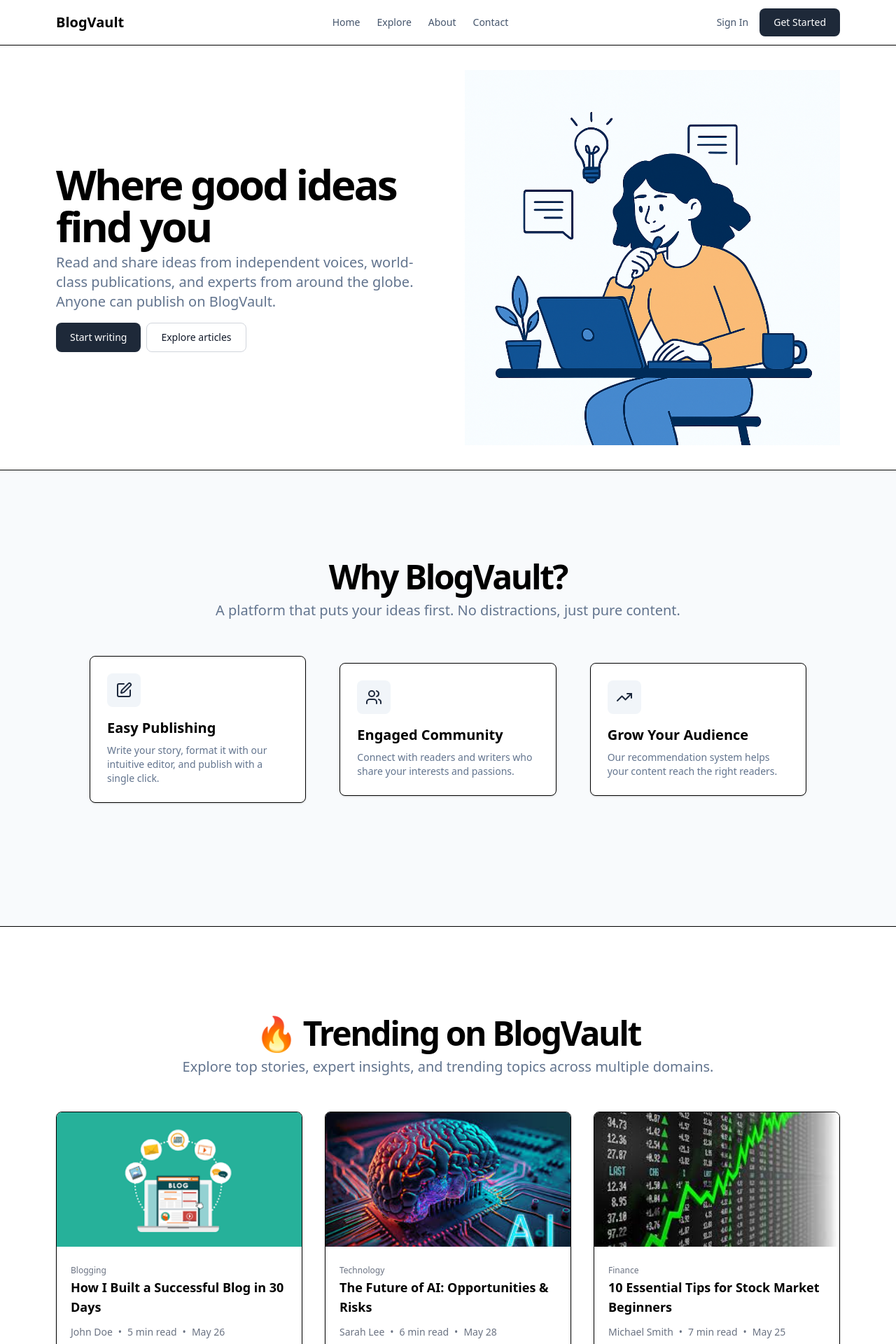
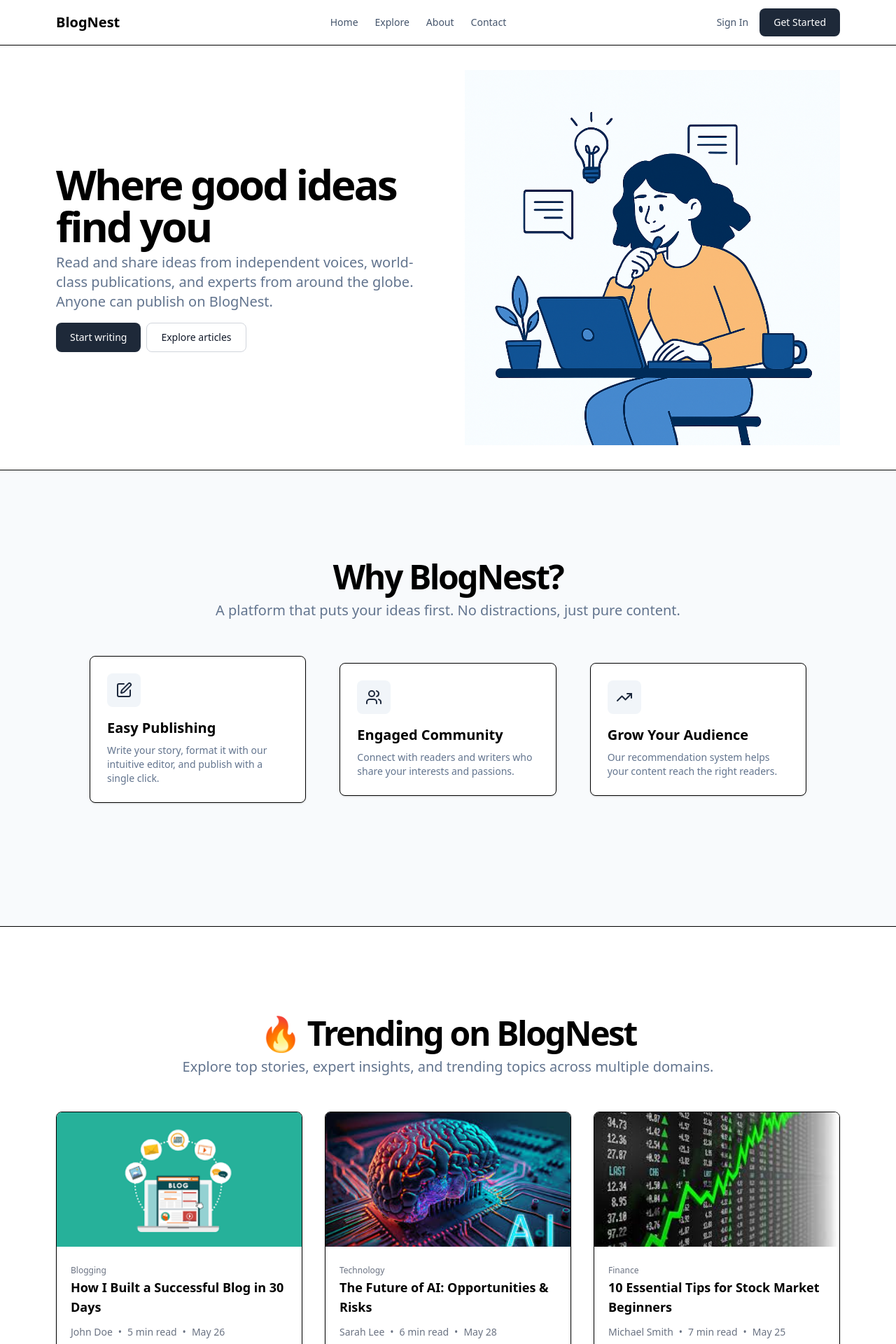
Before and after one commit to LakshayJ17/BlogNest, a React (Vite) app in the folder frontend/: page / in a window 1280 px wide. Shown: the top 1920 px of the page at 70% size. Built offline with nearby package versions, Linux system fonts and the light colour scheme.

Commit message:
Updated fe

```diff
--- a/frontend/index.html
+++ b/frontend/index.html
@@ -2,10 +2,8 @@
 <html lang="en">
   <head>
     <meta charset="UTF-8" />
-    <link rel="icon" type="image/svg+xml" href="/vite.svg" />
     <meta name="viewport" content="width=device-width, initial-scale=1, maximum-scale=1">
-
-    <title>Vite + React + TS</title>
+    <title>BlogNest- Your reading partner</title>
   </head>
   <body>
     <div id="root"></div>
--- a/frontend/src/components/Appbar.tsx
+++ b/frontend/src/components/Appbar.tsx
@@ -6,7 +6,7 @@ export const Appbar = () => {
 
     return <div className="w-full border-b flex justify-between items-center px-5 sm:px-10 py-4 ">
         <Link to={"/"}>
-            <div className="flex flex-col justify-center text-xl cursor-pointer ">BlogVault</div>
+            <div className="flex flex-col justify-center text-xl cursor-pointer ">BlogNest</div>
         </Link>
 
         <div>
--- a/frontend/src/components/Auth.tsx
+++ b/frontend/src/components/Auth.tsx
@@ -41,8 +41,8 @@ export const Auth = ({ type }: { type: "signup" | "signin" }) => {
         <div className="h-screen flex justify-center flex-col">
             <div className="flex justify-center">
                 <div>
-                    <div className="px-10">
-                        <div className="text-3xl sm:text-5xl font-bold">
+                    <div className="px-8">
+                        <div className="text-center text-3xl sm:text-5xl font-bold">
                             {type === "signup" ? "Create an account" : "Welcome back  "}
                         </div>
                         <div className="text-slate-600 text-center">
@@ -55,7 +55,6 @@ export const Auth = ({ type }: { type: "signup" | "signin" }) => {
 
                     <div className="py-5 space-y-5">
                         {type === "signup" ? <LabeledInput label="Name" placeholder="Enter your name" onChange={(e) => {
-                            // When the input changes, update the state with the new value
                             setPostInputs({
                                 ...postInputs,
                                 name: e.target.value
@@ -64,14 +63,12 @@ export const Auth = ({ type }: { type: "signup" | "signin" }) => {
                         }} /> : null}
 
                         <LabeledInput label="Email" placeholder="Enter your email" onChange={(e) => {
-                            // When the input changes, update the state with the new value
                             setPostInputs({
                                 ...postInputs,
                                 email: e.target.value
                             })
                         }} />
                         <LabeledInput label="Password" type={"password"} placeholder="Enter password" onChange={(e) => {
-                            // When the input changes, update the state with the new value
                             setPostInputs({
                                 ...postInputs,
                                 password: e.target.value
@@ -103,7 +100,7 @@ interface LabeledInputType {
 
 function LabeledInput({ label, placeholder, onChange, type }: LabeledInputType) {
     return <div>
-        <label className="block mb-2 text-sm font-semibold text-black ">{label}</label>
+        <label className="block mb-2 text-sm font-semibold text-black">{label}</label>
         <input
             onChange={onChange}
             type={type || "text"}
--- a/frontend/src/pages/Home.tsx
+++ b/frontend/src/pages/Home.tsx
@@ -20,7 +20,7 @@ export default function Home() {
     <div className="flex flex-col min-h-screen">
       <header className="sticky top-0 z-50 w-full border-b bg-white">
         <div className="container mx-auto max-w-6xl px-4 flex h-16 items-center justify-between">
-          <div className="text-xl font-bold">BlogVault</div>
+          <div className="text-xl font-bold">BlogNest</div>
 
           <nav className="hidden md:flex items-center gap-6">
             <Link to="#" className="text-sm font-medium text-slate-600 hover:text-slate-900">
@@ -62,7 +62,7 @@ export default function Home() {
                   </h1>
                   <p className="max-w-[600px] text-slate-500 md:text-xl">
                     Read and share ideas from independent voices, world-class publications, and experts from around the
-                    globe. Anyone can publish on BlogVault.
+                    globe. Anyone can publish on BlogNest.
                   </p>
                 </div>
                 <div className="flex flex-col gap-2 min-[400px]:flex-row">
@@ -95,7 +95,7 @@ export default function Home() {
           <div className="container mx-auto max-w-6xl px-4">
             <div className="flex flex-col items-center justify-center space-y-4 text-center">
               <div className="space-y-2">
-                <h2 className="text-3xl font-bold tracking-tighter sm:text-5xl">Why BlogVault?</h2>
+                <h2 className="text-3xl font-bold tracking-tighter sm:text-5xl">Why BlogNest?</h2>
                 <p className="max-w-[900px] text-slate-500 md:text-xl/relaxed lg:text-base/relaxed xl:text-xl/relaxed">
                   A platform that puts your ideas first. No distractions, just pure content.
                 </p>
@@ -143,7 +143,7 @@ export default function Home() {
           <div className="container mx-auto max-w-6xl px-4">
             <div className="flex flex-col items-center justify-center space-y-4 text-center">
               <div className="space-y-2">
-                <h2 className="text-3xl font-bold tracking-tighter sm:text-5xl">Trending on BlogVault</h2>
+                <h2 className="text-3xl font-bold tracking-tighter sm:text-5xl">Trending on BlogNest</h2>
                 <p className="max-w-[900px] text-slate-500 md:text-xl/relaxed lg:text-base/relaxed xl:text-xl/relaxed">
                   Discover stories, thinking, and expertise from writers on any topic.
                 </p>
@@ -191,7 +191,7 @@ export default function Home() {
   <div className="container mx-auto max-w-6xl px-4">
     <div className="flex flex-col items-center justify-center space-y-4 text-center">
       <div className="space-y-2">
-        <h2 className="text-3xl font-bold tracking-tighter sm:text-5xl">🔥 Trending on BlogVault</h2>
+        <h2 className="text-3xl font-bold tracking-tighter sm:text-5xl">🔥 Trending on BlogNest</h2>
         <p className="max-w-[900px] text-slate-500 md:text-xl/relaxed">
           Explore top stories, expert insights, and trending topics across multiple domains.
         </p>
@@ -261,7 +261,7 @@ export default function Home() {
                 <div className="space-y-2">
                   <h2 className="text-3xl font-bold tracking-tighter sm:text-4xl">Start your writing journey today</h2>
                   <p className="max-w-[600px] text-slate-500 md:text-xl/relaxed">
-                    Join thousands of writers who have already found their voice on BlogVault. It's free to start.
+                    Join thousands of writers who have already found their voice on BlogNest. It's free to start.
                   </p>
                 </div>
               </div>
@@ -326,7 +326,7 @@ export default function Home() {
       <footer className="w-full border-t bg-white py-6">
         <div className="container mx-auto max-w-6xl flex flex-col items-center justify-between gap-4 md:flex-row px-4">
           <div className="flex items-center">
-            <span className="text-lg font-bold">BlogVault</span>
+            <span className="text-lg font-bold">BlogNest</span>
           </div>
           <nav className="flex gap-4 sm:gap-6">
             <Link to="#" className="cursor-pointer text-xs hover:underline underline-offset-4">
@@ -340,7 +340,7 @@ export default function Home() {
             </Link>
           </nav>
           <div className="flex items-center">
-            <p className="text-xs text-slate-500">© {new Date().getFullYear()} BlogVault. All rights reserved.</p>
+            <p className="text-xs text-slate-500">© {new Date().getFullYear()} BlogNest. All rights reserved.</p>
           </div>
         </div>
       </footer>
--- a/frontend/src/pages/Publish.tsx
+++ b/frontend/src/pages/Publish.tsx
@@ -5,6 +5,7 @@ import { useState, ChangeEvent } from "react";
 import { useNavigate } from "react-router-dom";
 import { Unauthorized } from "../components/Unauthorized";
 import { Spinner } from "../components/Spinner";
+import { BackButton } from "../components/BackButton";
 
 export const Publish = () => {
     const [title, setTitle] = useState("");
@@ -46,7 +47,12 @@ export const Publish = () => {
     return (
         <div>
             <Appbar />
+            <div>
+                <div className="flex pt-6 pl-3 lg:pl-85">
+                    <BackButton />
+                </div>
                 <div className="flex justify-center px-2 sm:w-full pt-8">
+
                     <div className="max-w-screen-lg w-full space-y-6">
                         <input
                             onChange={(e) => setTitle(e.target.value)}
@@ -67,6 +73,8 @@ export const Publish = () => {
                         </button>
                     </div>
                 </div>
+            </div>
+
         </div>
     );
 };
```
Lines whose indentation alone changed are shown as unchanged.
